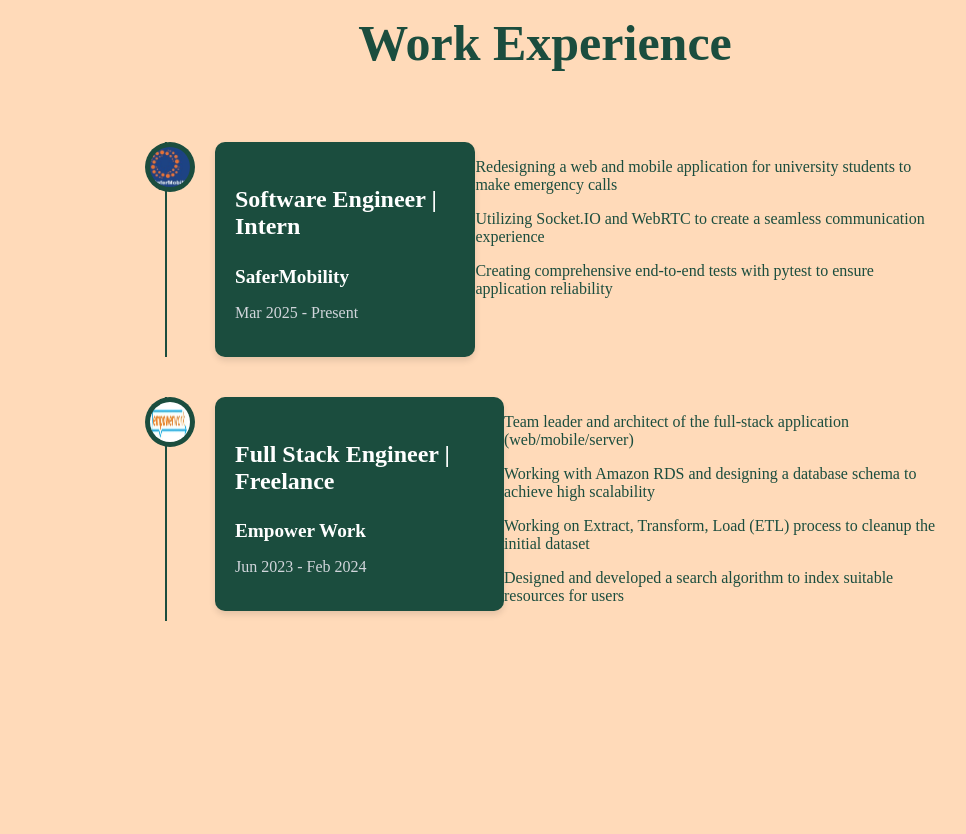
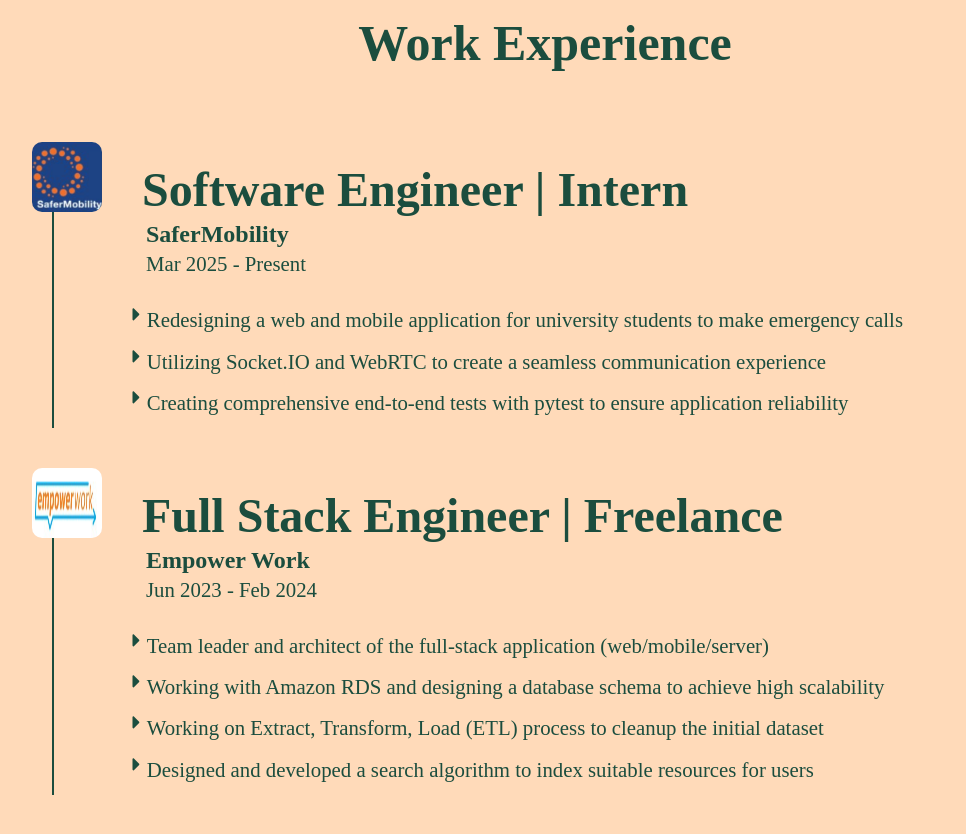
Before and after one commit to Yui1002/portfolio, a React app: page / in a window 1280 px wide. Shown: the part 2860-3694 px from the top of the page, without its empty margins (95-1061 px from the left). Before the commit the page ends 3591 px from the top, so only its background shows below. Built offline with nearby package versions, Linux system fonts and the light colour scheme.

Commit message:
created timeline for experience

```diff
--- a/src/components/Experience.tsx
+++ b/src/components/Experience.tsx
@@ -1,4 +1,5 @@
 import "../styles/Experience.css";
+import { FaCaretRight } from "react-icons/fa";
 
 interface ExperienceProps {
   experience: {
@@ -17,15 +18,21 @@ const Experience = ({ experience }: ExperienceProps) => {
       <div className="timeline-icon">
         <img src={experience.companyLogo} alt={experience.companyName} />
       </div>
+      <div>
         <div className="timeline-content">
-        <h3 className="timeline-title">{experience.position}</h3>
-        <h4 className="timeline-subtitle">{experience.companyName}</h4>
+            <p className="timeline-position">{experience.position}</p>
+            <p className="timeline-name">{experience.companyName}</p>
             <p className="timeline-date">{experience.period}</p>
         </div>
-      <div className="timeline-details">
+        <div className="timeline-descriptions">
             {experience.description.map((d, index) => (
+                <div className="timeline-description">
+                    <FaCaretRight />
                     <p key={index}>{d}</p>
+                </div>
             ))}
+        </div>
+
       </div>
     </div>
   );
--- a/src/styles/Experience.css
+++ b/src/styles/Experience.css
@@ -7,12 +7,11 @@
   margin: 0 auto;
   padding: 20px 0;
   width: 90%;
-  max-width: 800px;
+  max-width: 1200px;
 }
 
 .timeline-item {
   display: flex;
-  align-items: flex-start;
   margin-bottom: 40px;
   position: relative;
 }
@@ -29,10 +28,8 @@
 
 .timeline-icon {
   flex-shrink: 0;
-  width: 50px;
-  height: 50px;
-  background-color: #1b4d3e;
-  border-radius: 50%;
+  width: 70px;
+  height: 70px;
   display: flex;
   justify-content: center;
   align-items: center;
@@ -41,45 +38,50 @@
 }
 
 .timeline-icon img {
-  width: 40px;
-  height: 40px;
-  border-radius: 50%;
+  width: 100%;
+  height: 100%;
+  border-radius: 10px;
 }
 
 .timeline-content {
-  background-color: #1b4d3e;
-  color: #fff;
   padding: 20px;
   border-radius: 10px;
-  box-shadow: 0 4px 6px rgba(0, 0, 0, 0.1);
   flex-grow: 1;
 }
 
-.timeline-title {
+.timeline-position {
+  font-size: 3em;
+  font-weight: bold;
+  margin: 0
+  /* margin-bottom: 10px; */
+}
+
+.timeline-name {
   font-size: 1.5rem;
   font-weight: bold;
-  margin-bottom: 10px;
-}
-
-.timeline-subtitle {
-  font-size: 1.2rem;
-  margin-bottom: 10px;
+  margin: 4px
 }
 
 .timeline-date {
-  font-size: 1rem;
+  font-size: 1.3rem;
   margin-bottom: 15px;
-  color: #d1d5db;
+  color: #1B4D3E;
+  margin: 4px
 }
 
-.timeline-details {
+.timeline-descriptions {
   list-style-type: none;
   padding: 0;
-  margin: 0;
+  margin: 4px;
 }
 
-.timeline-details li {
+.timeline-description {
+    display: flex;
   margin-bottom: 10px;
-  font-size: 1rem;
+  font-size: 1.3rem;
   line-height: 1.5;
 }
+
+.timeline-description p {
+    margin: 0
+}
```
Lines whose indentation alone changed are shown as unchanged.
